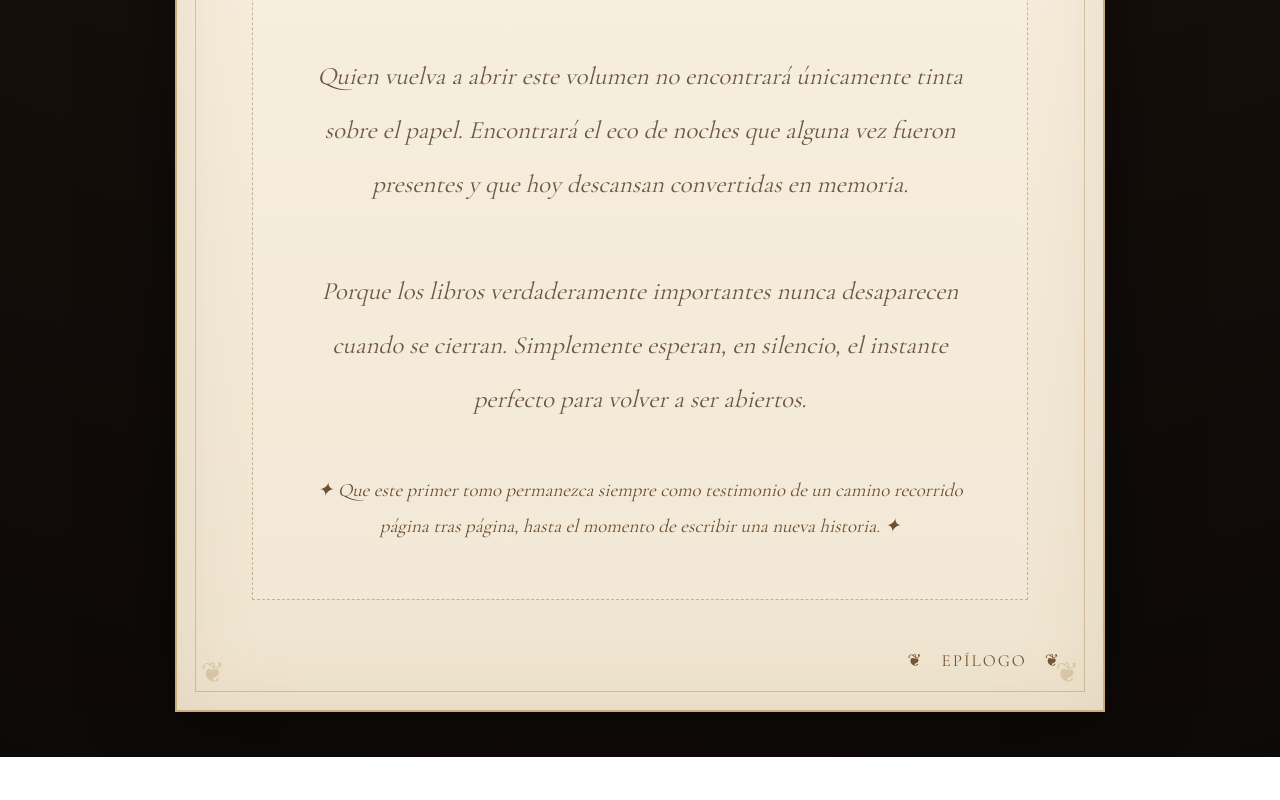
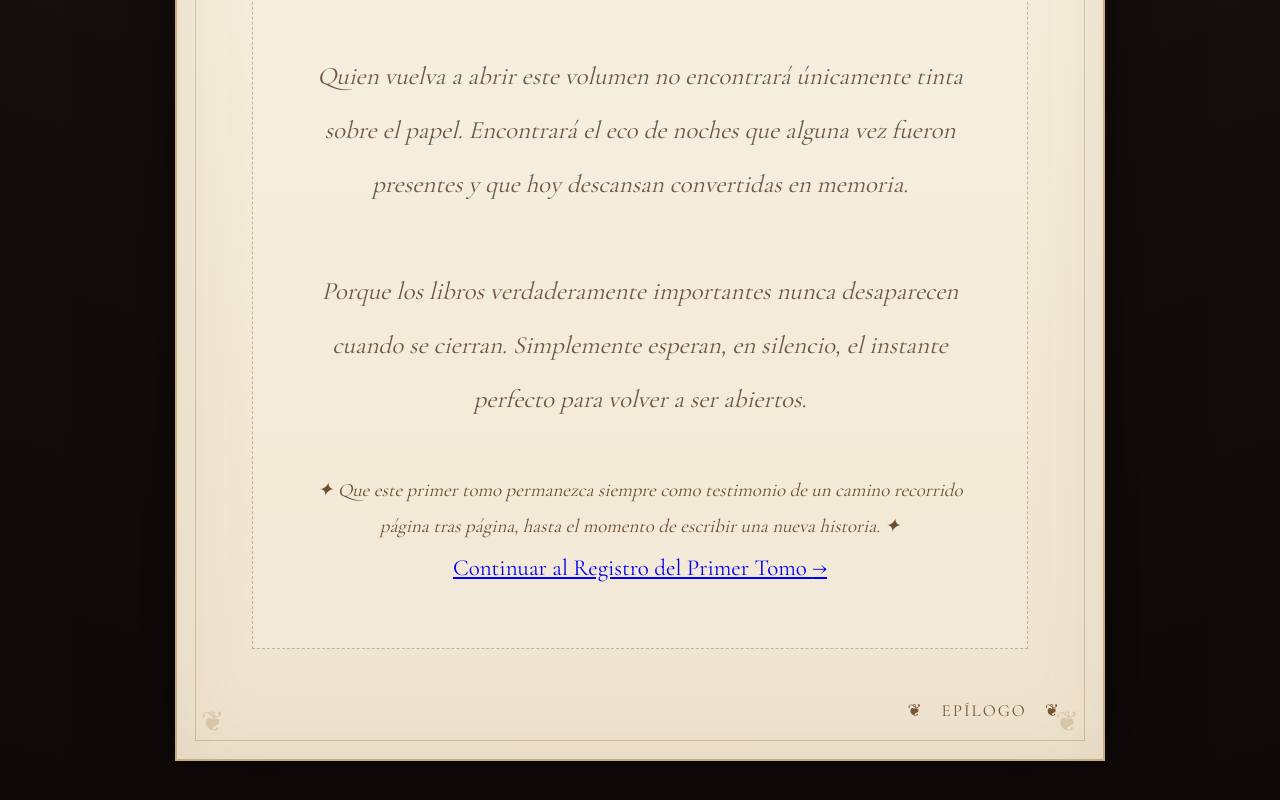
Before and after one commit to j8753741-eng/Ep-logo-libro-julio, a plain HTML site: page index.html in a window 1280 px wide. Shown: the part 1620-2420 px from the top of the page. Before the commit the page ends 2377 px from the top, so only its background shows below. Drawn offline with nearby package versions, Linux system fonts and the light colour scheme.

Commit message:
Update index.html

```diff
--- a/index.html
+++ b/index.html
@@ -396,6 +396,17 @@ Simplemente esperan, en silencio, el instante perfecto para volver a ser abierto
 
 </div>
 
+<div class="next-page">
+
+<a href="https://TU-USUARIO.github.io/registro-primer-tomo/">
+
+Continuar al Registro del Primer Tomo
+
+<span>→</span>
+
+</a>
+
+</div>
 <div class="page-number">
 
 ❦ &nbsp; EPÍLOGO &nbsp; ❦
```
